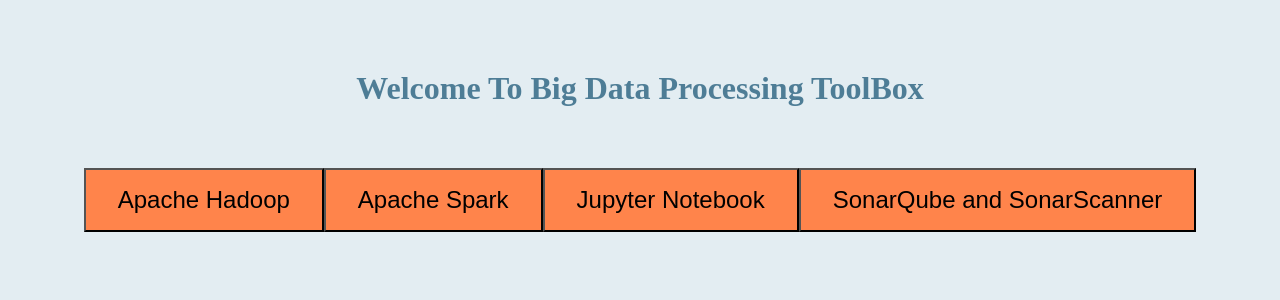
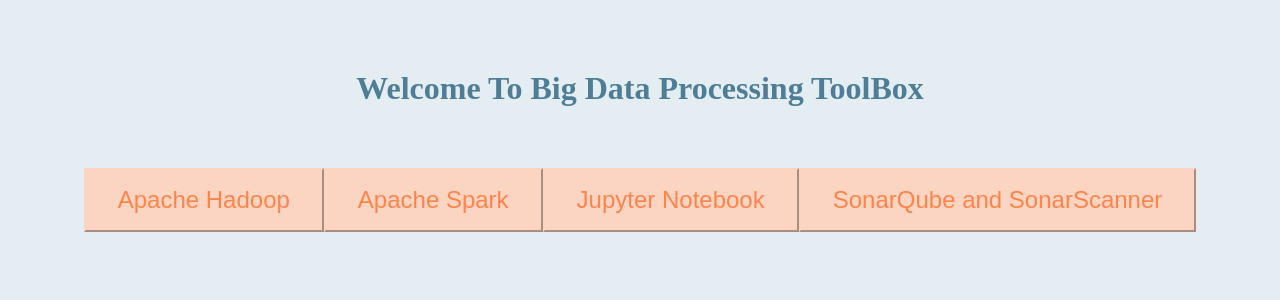
Before and after one commit to txgao/14848_proj1, a Flask app: page / in a window 1280 px wide. Shown: the top 300 px of the page. Run offline with Flask 2, Linux system fonts and the light colour scheme; parts of the project's set-up code (start-up, migrations or seed data) failed here and were passed over.

Commit message:
make UI pretty

```diff
--- a/option1/src/templates/index.html
+++ b/option1/src/templates/index.html
@@ -17,7 +17,9 @@
     button {
       font-size: 24px;
       padding: 16px 32px;
-      background-color:#FF844B;
+      color:#FF844B;
+      background-color:#fcd4c2;
+      border-color: #fcd4c2;
     }
 
     /* Center buttons horizontally */
```
